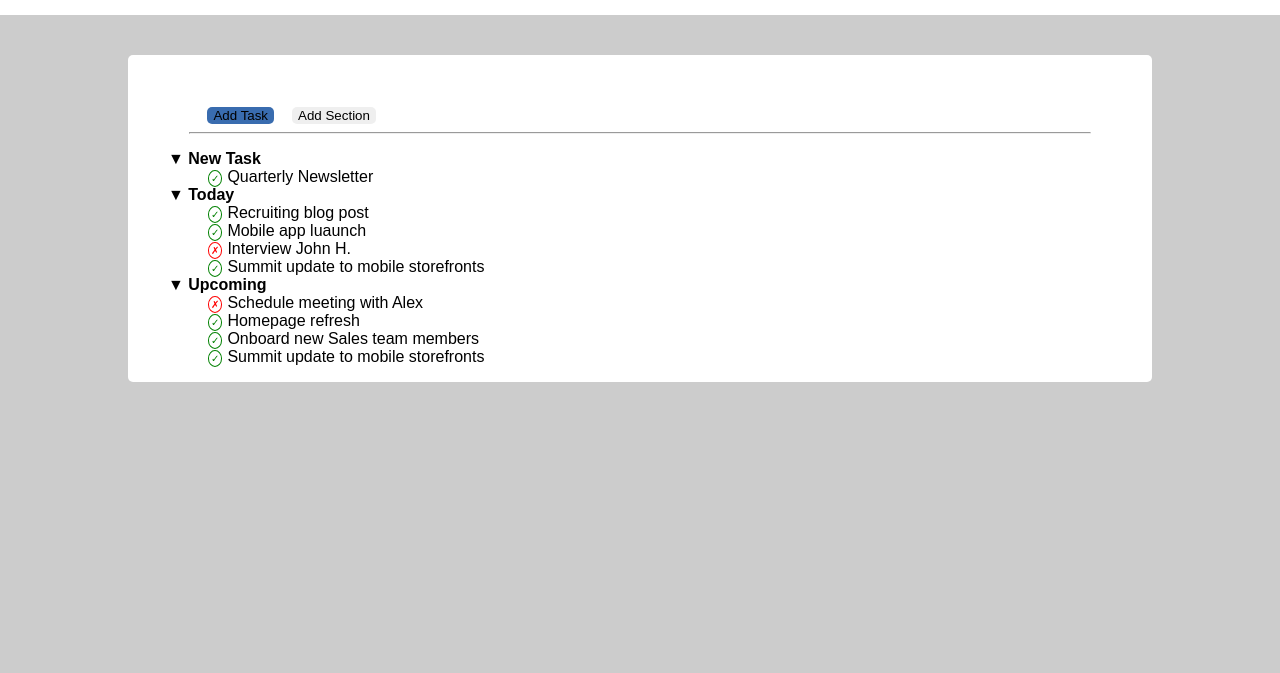
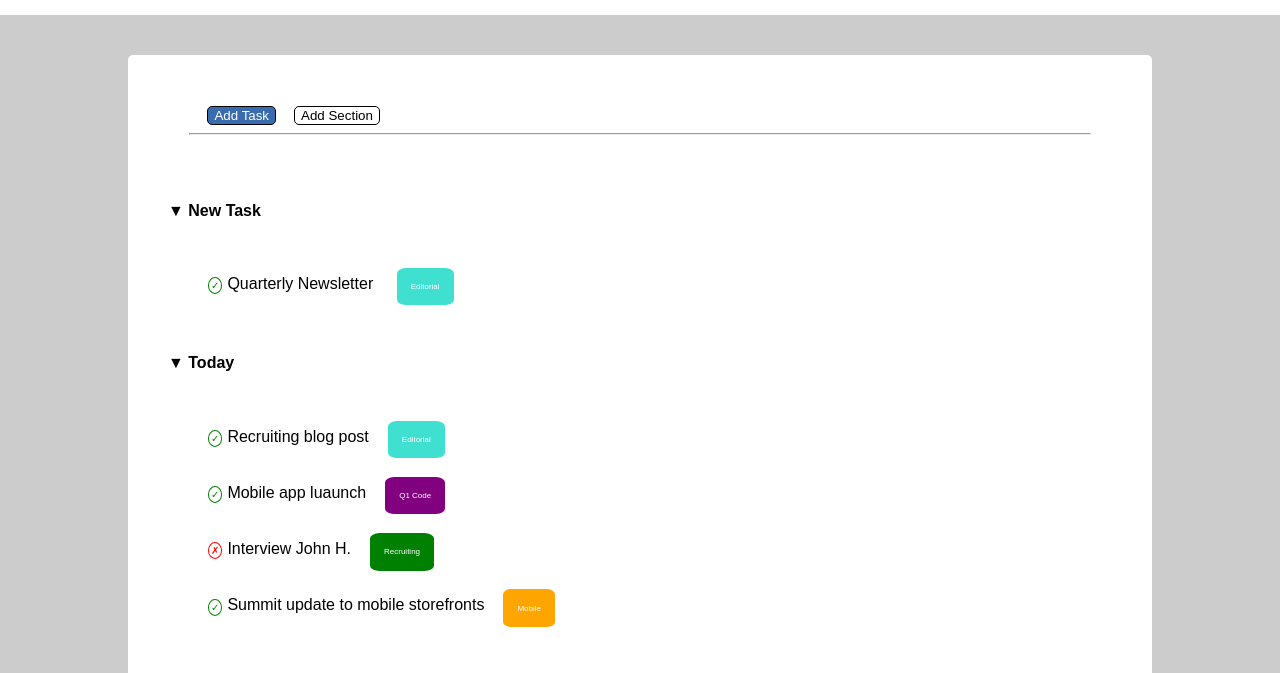
Before and after one commit to SharyMirko/html-css-toboolist, a plain HTML site: page index.html in a window 1280 px wide. Shown: the part 65-738 px from the top of the page. Drawn offline with Linux system fonts and the light colour scheme.

Commit message:
buttons style

```diff
--- a/css/style.css
+++ b/css/style.css
@@ -44,17 +44,78 @@ main {
 
 .menu button {
     border-radius: 5px;
-    border: none;
+    border: solid 1px black;
     margin-left: 2%;
 }
 
 .select {
     background-color: rgb(57, 108, 175);
     border: none;
+    color: white;
+}
+
+.unselect {
+    background-color: transparent;
+}
+
+.blu {
+    background-color: turquoise;
+    border-radius: 15%;
+    border: none;
+    padding: 1.5%;
+    margin-left: 2%;
+    color: white;
+    font-size: 8px;
+}
+
+.purple {
+    background-color: purple;
+    border-radius: 15%;
+    border: none;
+    padding: 1.5%;
+    margin-left: 2%;
+    color: white;
+    font-size: 8px;
+}
+
+.green {
+    background-color: green;
+    border-radius: 15%;
+    border: none;
+    padding: 1.5%;
+    margin-left: 2%;
+    color: white;
+    font-size: 8px;
+}
+
+.orange {
+    background-color: orange;
+    border-radius: 15%;
+    border: none;
+    padding: 1.5%;
+    margin-left: 2%;
+    color: white;
+    font-size: 8px;
+}
+
+.pink {
+    background-color: pink;
+    border-radius: 15%;
+    border: none;
+    padding: 1.5%;
+    margin-left: 2%;
+    color: white;
+    font-size: 8px;
 }
 
 .list ol {
     list-style: none;
+    padding-bottom: 3%;
+    padding-top: 3%;
+}
+
+.list li {
+    padding-top: 2%;
 }
 
 .list span {
--- a/index.html
+++ b/index.html
@@ -23,7 +23,7 @@
 
         <!-- menu -->
         <section class="menu">
-           <button class="select">Add Task </button><button>Add Section</button>
+           <button class="select">Add Task </button><button class="unselect">Add Section</button>
            <hr>
         </section>
 
@@ -32,23 +32,23 @@
             <ol>
                 <li>&#9660 <b>New Task</b>
                     <ol>
-                        <li><span class="check">&check;</span>Quarterly Newsletter</li>
+                        <li><span class="check">&check;</span>Quarterly Newsletter <button class="blu">Editorial</button> </li>
                     </ol>
                 </li>
                 <li>&#9660 <b>Today</b>
                     <ol>
-                        <li><span class="check">&check;</span>Recruiting blog post</li>
-                        <li><span class="check">&check;</span>Mobile app luaunch</li>
-                        <li><span class="cross">&cross;</span>Interview John H.</li>
-                        <li><span class="check">&check;</span>Summit update to mobile storefronts</li>
+                        <li><span class="check">&check;</span>Recruiting blog post<button class="blu">Editorial</button> </li>
+                        <li><span class="check">&check;</span>Mobile app luaunch<button class="purple">Q1 Code</button> </li>
+                        <li><span class="cross">&cross;</span>Interview John H.<button class="green">Recruiting</button> </li>
+                        <li><span class="check">&check;</span>Summit update to mobile storefronts<button class="orange">Mobile</button> </li>
                     </ol>
                 </li>
                 <li>&#9660 <b>Upcoming</b>
                     <ol>
                         <li><span class="cross">&cross;</span>Schedule meeting with Alex</li>
-                        <li><span class="check">&check;</span>Homepage refresh</li>
-                        <li><span class="check">&check;</span>Onboard new Sales team members</li>
-                        <li><span class="check">&check;</span>Summit update to mobile storefronts</li>
+                        <li><span class="check">&check;</span>Homepage refresh<button class="pink">Website</button> </li>
+                        <li><span class="check">&check;</span>Onboard new Sales team members<button class="green">Sales</button> </li>
+                        <li><span class="check">&check;</span>Summit update to mobile storefronts<button class="blu">Editorial</button> </li>
                     </ol>
                 </li>
             </ol>
```
